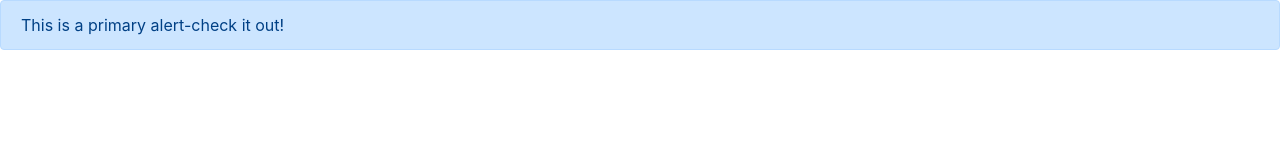
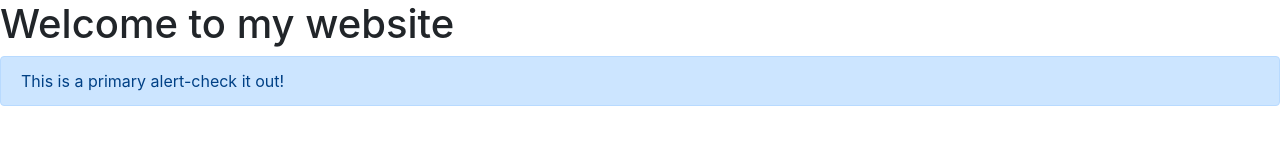
Before and after one commit to renieljohnespinosa/respinosa, a plain HTML site: page index.html in a window 1280 px wide. Drawn offline with nearby package versions, Linux system fonts and the light colour scheme.

Commit message:
Update index.html
second commit

```diff
--- a/index.html
+++ b/index.html
@@ -10,7 +10,7 @@
    </head>
   <body>
 
-    <h1Welcome to my website</h1>
+    <h1>Welcome to my website</h1>
 
     <div class="alert alert-primary" role="alert">
       This is a primary alert-check it out!
```
